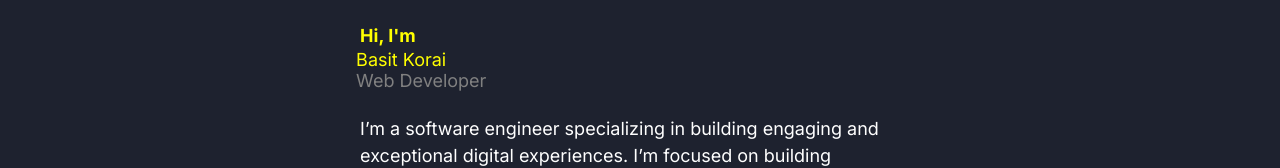
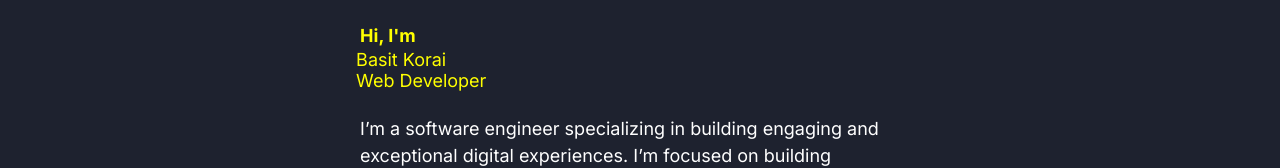
Before and after one commit to basitkorai/portfolio-2, a React (Vite) app: page / in a window 1280 px wide. Shown: the part 133-301 px from the top of the page. Built offline with nearby package versions, Linux system fonts and the light colour scheme.

Commit message:
style: add gradient to main tag

```diff
--- a/src/components/Main.jsx
+++ b/src/components/Main.jsx
@@ -6,14 +6,14 @@ import ReactIcon from '../assets/tech-stack/react.svg'
 
 const Main = () => {
   return (
-    <main className="">
-      <section className="intro-section h-screen mt-0 text-center">
+    <main className="bg-gradient-to-r from-indigo-500 via-purple-500 to-pink-500 w-[99vw]">
+      <section className="intro-section h-screen my-0 text-center">
         <div className="intro-container">
           <div className="title-wrapper text-4xl sm:text-5xl lg:text-6xl xl:text-7xl">
             <p className="supertitle text-xl">Hi, I'm</p>
             <h1 className="title font-semibold">
               <span>Basit Korai</span>
-              <span className="profession">Web Developer</span>
+              <span className="text-orange-300">Web Developer</span>
             </h1>
           </div>
           <p className="intro-text">
@@ -68,6 +68,7 @@ const Main = () => {
             </div>
             <div>
               <img
+                draggable
                 className="technology animate-react"
                 src={ReactIcon}
                 alt=""
```
